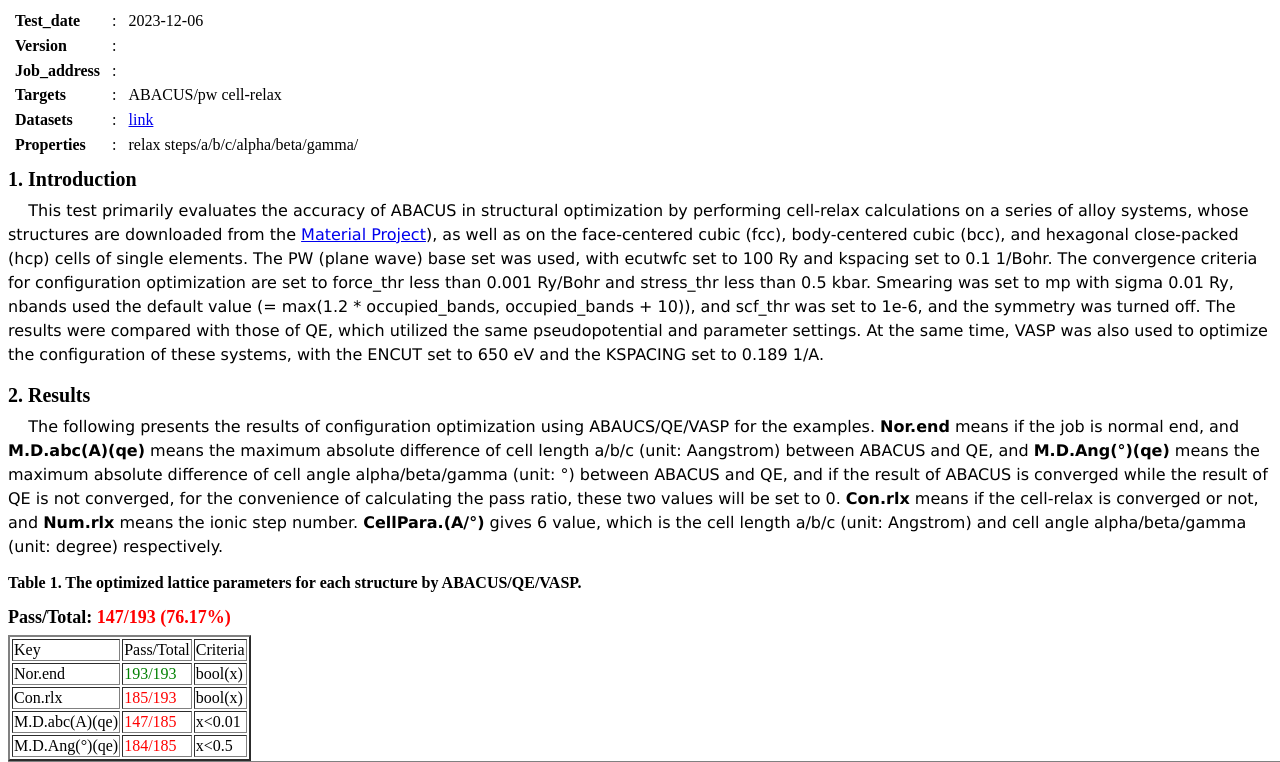
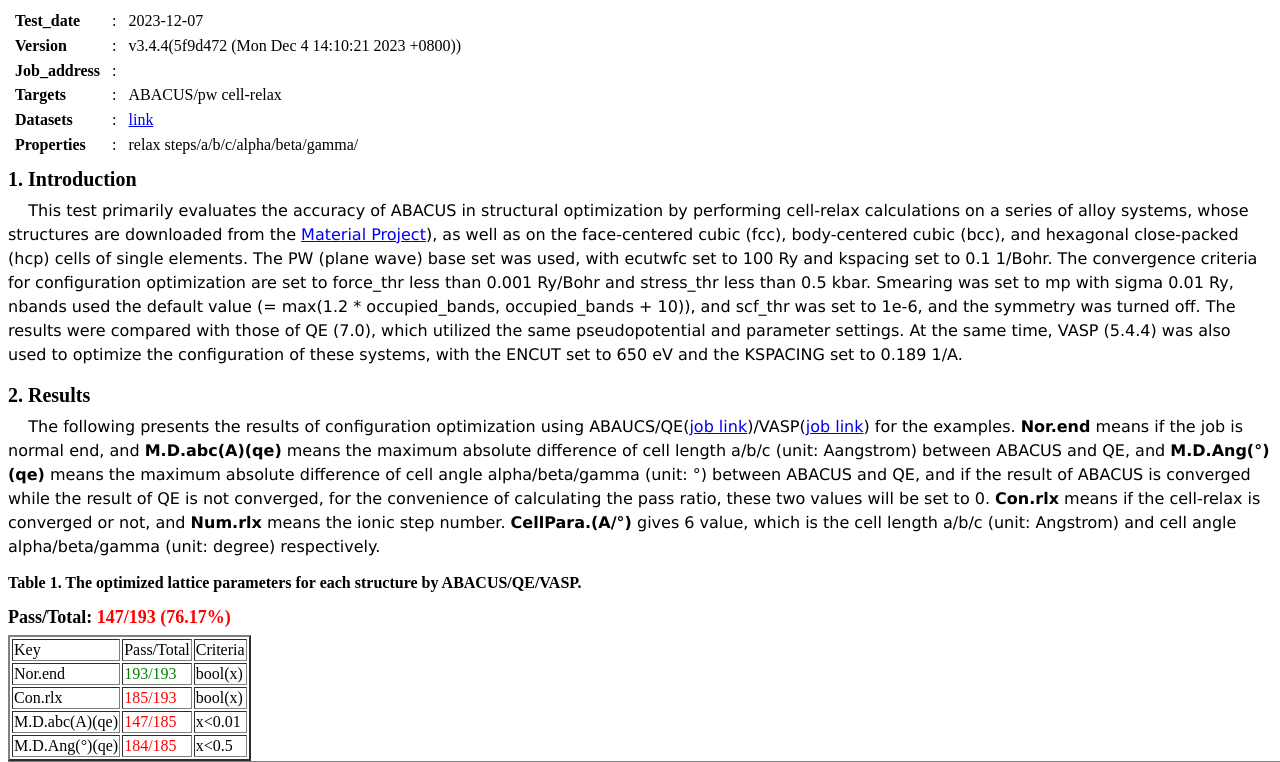
Before and after one commit to deepmodeling-activity/abacus-test.github.io, a plain HTML site: page results/alloy/relax.html in a window 1280 px wide. Shown: the top 762 px of the page. Drawn offline with Linux system fonts and the light colour scheme.

Commit message:
update alloy relax

```diff
--- a/results/alloy/relax.html
+++ b/results/alloy/relax.html
@@ -99,8 +99,8 @@
 
 <body>
 	<table id="keys">
-		<tr><td><strong>Test_date</strong></td><td>:</td><td>2023-12-06</td></tr>
-		<tr><td><strong>Version</strong></td><td>:</td><td></td></tr>
+		<tr><td><strong>Test_date</strong></td><td>:</td><td>2023-12-07</td></tr>
+		<tr><td><strong>Version</strong></td><td>:</td><td>v3.4.4(5f9d472 (Mon Dec 4 14:10:21 2023 +0800))</td></tr>
 		<tr><td><strong>Job_address</strong></td><td>:</td><td></td></tr>
 		<tr><td><strong>Targets</strong></td><td>:</td><td>ABACUS/pw cell-relax</td></tr>
 		<tr><td><strong>Datasets</strong></td><td>:</td><td><a href="https://labs.dp.tech/projects/abacustest/?request=GET%3A%2Fapplications%2Fabacustest%2Fdatasets%2Falloy">link</a></td></tr>
@@ -108,9 +108,9 @@
 	</table>
 
 	<div class="head1">1. Introduction</div>
-	<div class="doc">    This test primarily evaluates the accuracy of ABACUS in structural optimization by performing cell-relax calculations on a series of alloy systems, whose structures are downloaded from the <a href="https://legacy.materialsproject.org/">Material Project</a>), as well as on the face-centered cubic (fcc), body-centered cubic (bcc), and hexagonal close-packed (hcp) cells of single elements. The PW (plane wave) base set was used, with ecutwfc set to 100 Ry and kspacing set to 0.1 1/Bohr. The convergence criteria for configuration optimization are set to force_thr less than 0.001 Ry/Bohr and stress_thr less than 0.5 kbar. Smearing was set to mp with sigma 0.01 Ry, nbands used the default value (= max(1.2 * occupied_bands, occupied_bands + 10)), and scf_thr was set to 1e-6, and the symmetry was turned off. The results were compared with those of QE, which utilized the same pseudopotential and parameter settings. At the same time, VASP was also used to optimize the configuration of these systems, with the ENCUT set to 650 eV and the KSPACING set to 0.189 1/A.</div>
+	<div class="doc">    This test primarily evaluates the accuracy of ABACUS in structural optimization by performing cell-relax calculations on a series of alloy systems, whose structures are downloaded from the <a href="https://legacy.materialsproject.org/">Material Project</a>), as well as on the face-centered cubic (fcc), body-centered cubic (bcc), and hexagonal close-packed (hcp) cells of single elements. The PW (plane wave) base set was used, with ecutwfc set to 100 Ry and kspacing set to 0.1 1/Bohr. The convergence criteria for configuration optimization are set to force_thr less than 0.001 Ry/Bohr and stress_thr less than 0.5 kbar. Smearing was set to mp with sigma 0.01 Ry, nbands used the default value (= max(1.2 * occupied_bands, occupied_bands + 10)), and scf_thr was set to 1e-6, and the symmetry was turned off. The results were compared with those of QE (7.0), which utilized the same pseudopotential and parameter settings. At the same time, VASP (5.4.4) was also used to optimize the configuration of these systems, with the ENCUT set to 650 eV and the KSPACING set to 0.189 1/A.</div>
 	<div class="head1">2. Results</div>
-	<div class="doc">    The following presents the results of configuration optimization using ABAUCS/QE/VASP for the examples. <strong>Nor.end</strong> means if the job is normal end, and <strong>M.D.abc(A)(qe)</strong> means the maximum absolute difference of cell length a/b/c (unit: Aangstrom) between ABACUS and QE, and <strong>M.D.Ang(°)(qe)</strong> means the maximum absolute difference of cell angle alpha/beta/gamma (unit: °) between ABACUS and QE, and if the result of ABACUS is converged while the result of QE is not converged, for the convenience of calculating the pass ratio, these two values will be set to 0. <strong>Con.rlx</strong> means if the cell-relax is converged or not, and <strong>Num.rlx</strong> means the ionic step number. <strong>CellPara.(A/°)</strong> gives 6 value, which is the cell length a/b/c (unit: Angstrom) and cell angle alpha/beta/gamma (unit: degree) respectively.<br></div>
+	<div class="doc">    The following presents the results of configuration optimization using ABAUCS/QE(<a href="https://labs.dp.tech/projects/abacustest/?request=GET%3A%2Fapplications%2Fabacustest%2Fjobs%2Fjob-abacustest-v0.3.68-a44354">job link</a>)/VASP(<a href="https://labs.dp.tech/projects/abacustest/?request=GET%3A%2Fapplications%2Fabacustest%2Fjobs%2Fjob-abacustest-v0.3.68-933830">job link</a>) for the examples. <strong>Nor.end</strong> means if the job is normal end, and <strong>M.D.abc(A)(qe)</strong> means the maximum absolute difference of cell length a/b/c (unit: Aangstrom) between ABACUS and QE, and <strong>M.D.Ang(°)(qe)</strong> means the maximum absolute difference of cell angle alpha/beta/gamma (unit: °) between ABACUS and QE, and if the result of ABACUS is converged while the result of QE is not converged, for the convenience of calculating the pass ratio, these two values will be set to 0. <strong>Con.rlx</strong> means if the cell-relax is converged or not, and <strong>Num.rlx</strong> means the ionic step number. <strong>CellPara.(A/°)</strong> gives 6 value, which is the cell length a/b/c (unit: Angstrom) and cell angle alpha/beta/gamma (unit: degree) respectively.<br></div>
 	<div class="tabletitle">Table 1. The optimized lattice parameters for each structure by ABACUS/QE/VASP.</div>
 	<div class="head2">Pass/Total: <font color="red">147/193 (76.17%)</font></div>
 
```
